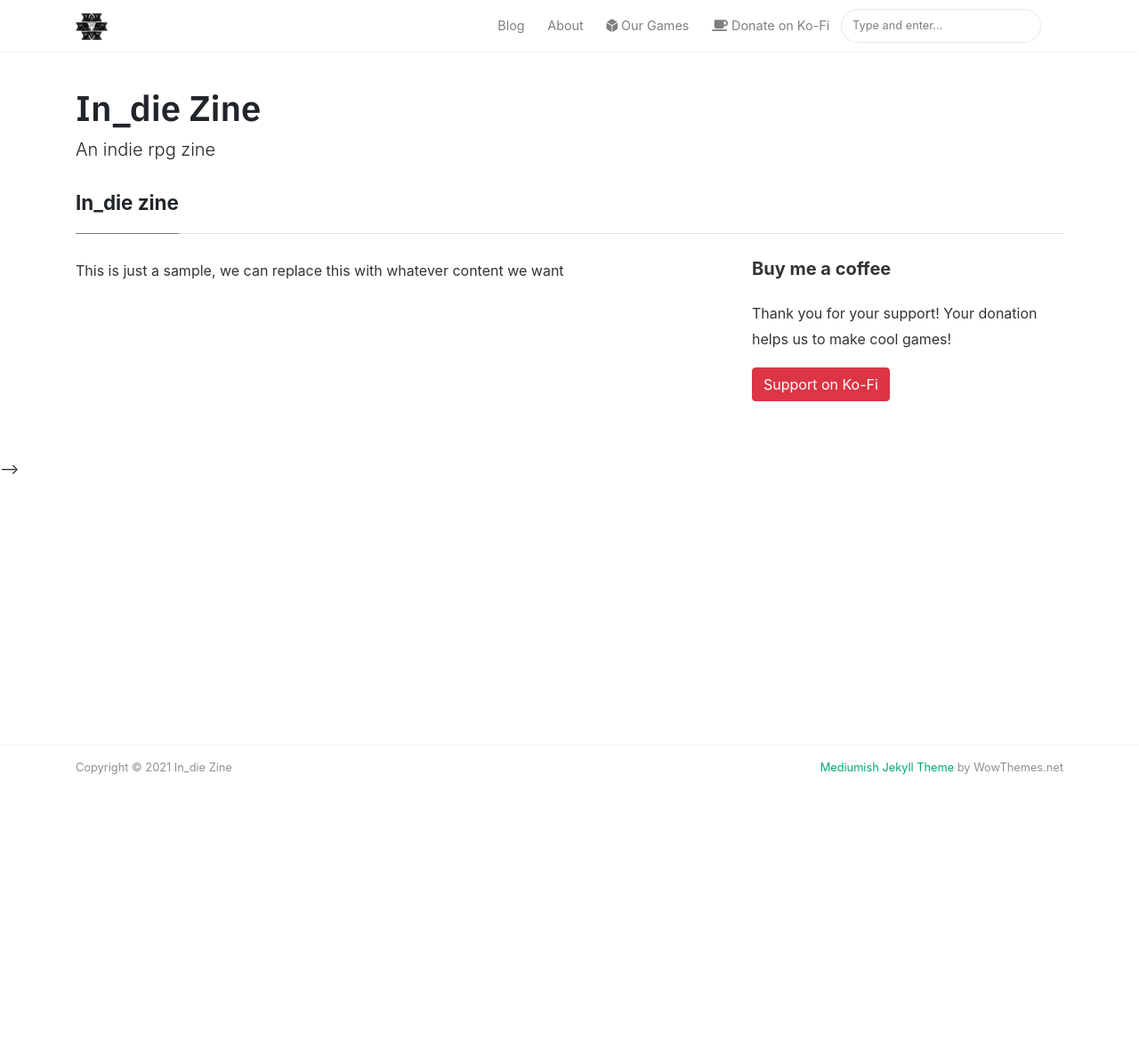
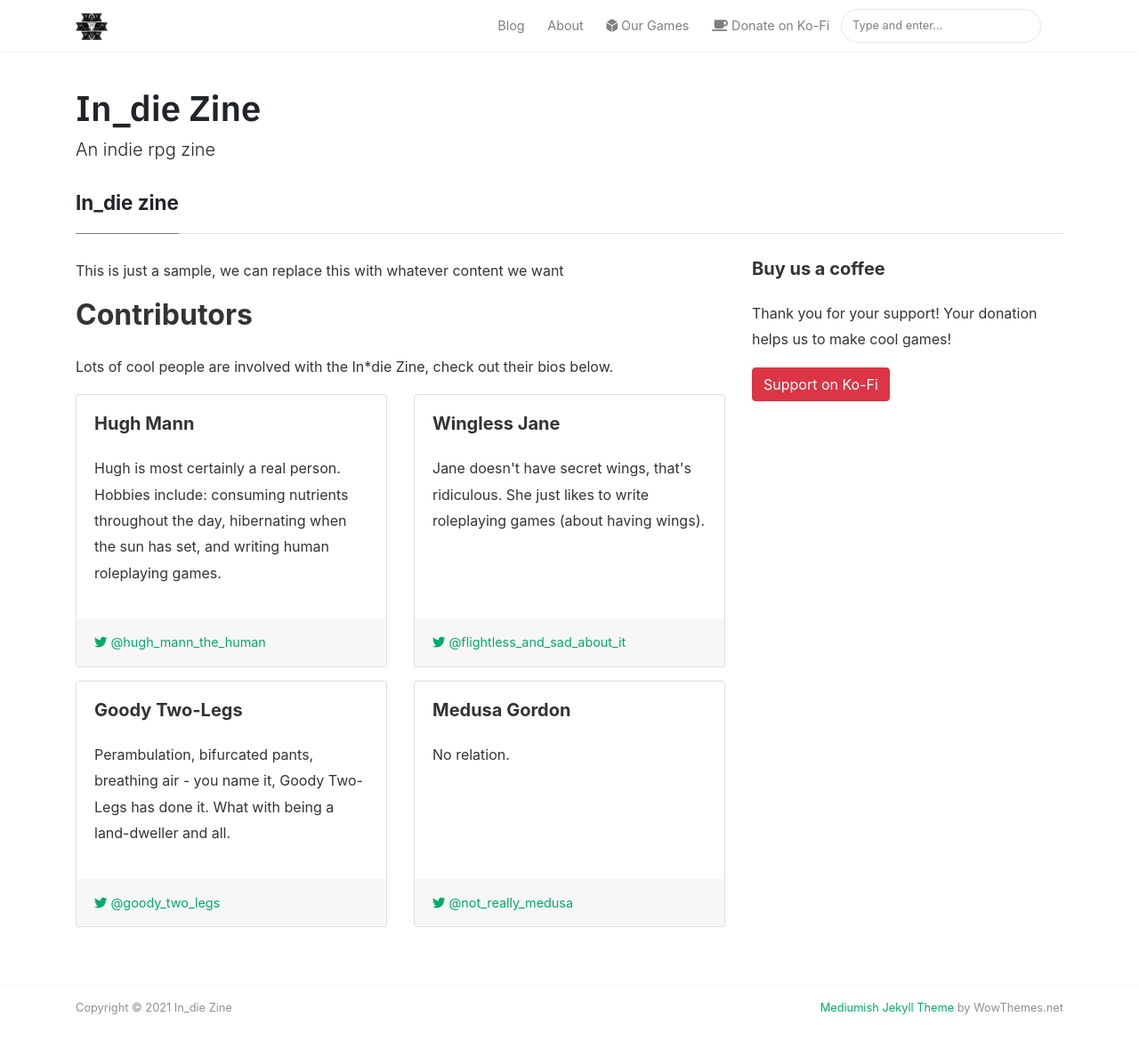
Before and after one commit to indie-zine/indie-zine.github.io, a Jekyll site: the page built from _pages/about.md, in a window 1280 px wide and 1216 px high. Shown: the top 1179 px of the window at 89% size. Built offline with Jekyll 4.4.1, drawn with Linux system fonts in a browser that asks for light colours; nearby versions of some CDN libraries.

Commit message:
Add contributors section to the "About" page
Closes #4

```diff
--- a/_layouts/page.html
+++ b/_layouts/page.html
@@ -11,16 +11,4 @@ layout: default
     <div class="article-post">
     {{content}}
     </div>
-
-    {% if page.comments == true %}
-
-    <!-- We don't want comments, for now
-    <div id="comments" class="row mb-5">
-        <div class="col-md-8">
-            {% include disqus.html %}
-        </div>
-    </div>
-    -->
-
-    {% endif %}
 </section>
--- a/_pages/about.md
+++ b/_pages/about.md
@@ -6,21 +6,72 @@ comments: true
 ---
 
 <div class="row justify-content-between">
-<div class="col-md-8 pr-5">
+  <div class="col-md-8">
+    <div class="row">
+      <div class="col-sm-12">
+        <p>This is just a sample, we can replace this with whatever content we want</p>
+      </div>
+    </div>
 
-<p>This is just a sample, we can replace this with whatever content we want</p>
+    <div class="row">
+      <div class="col-sm-12">
+        <h2>Contributors</h2>
 
+        <p>Lots of cool people are involved with the In*die Zine, check out their bios below.</p>
+
+        <div class="card-deck contributors-row">
+          <div class="contributor card">
+            <div class="card-body">
+              <h5 class="card-title">Hugh Mann</h5>
+              <p class="card-text">Hugh is most certainly a real person. Hobbies include: consuming nutrients throughout the day, hibernating when the sun has set, and writing human roleplaying games.</p>
+            </div>
+            <div class="card-footer">
+              <span class="contributor-contact"><a href="https://twitter.com/in_die_zine"><i class="fab fa-twitter"></i> @hugh_mann_the_human</a></span>
+            </div>
+          </div>
+          <div class="contributor card">
+            <div class="card-body">
+              <h5 class="card-title">Wingless Jane</h5>
+              <p class="card-text">Jane doesn't have secret wings, that's ridiculous. She just likes to write roleplaying games (about having wings).</p>
+            </div>
+            <div class="card-footer">
+              <span class="contributor-contact"><a href="https://twitter.com/in_die_zine"><i class="fab fa-twitter"></i> @flightless_and_sad_about_it</a></span>
+            </div>
+          </div>
+        </div>
+        <div class="card-deck contributors-row">
+          <div class="contributor card">
+            <div class="card-body">
+              <h5 class="card-title">Goody Two-Legs</h5>
+              <p class="card-text">Perambulation, bifurcated pants, breathing air - you name it, Goody Two-Legs has done it. What with being a land-dweller and all.</p>
+            </div>
+            <div class="card-footer">
+              <span class="contributor-contact"><a href="https://twitter.com/in_die_zine"><i class="fab fa-twitter"></i> @goody_two_legs</a></span>
+            </div>
+          </div>
+          <div class="contributor card">
+            <div class="card-body">
+              <h5 class="card-title">Medusa Gordon</h5>
+              <p class="card-text">No relation.</p>
+            </div>
+            <div class="card-footer">
+              <span class="contributor-contact"><a href="https://twitter.com/in_die_zine"><i class="fab fa-twitter"></i> @not_really_medusa</a></span>
+            </div>
+          </div>
+        </div>
+      </div>
+
+    </div>
+  </div>
+
+  <div class="col-md-4">
+    <div class="sticky-top sticky-top-80">
+      <h5>Buy us a coffee</h5>
+
+      <p>Thank you for your support! Your donation helps us to make cool games!</p>
+
+      <a target="_blank" href="https://ko-fi.com/indiezinettrpg" class="btn btn-danger">Support on Ko-Fi</a>
+
+    </div>
+  </div>
 </div>
-
-<div class="col-md-4">
-
-<div class="sticky-top sticky-top-80">
-<h5>Buy me a coffee</h5>
-
-<p>Thank you for your support! Your donation helps us to make cool games!</p>
-
-<a target="_blank" href="https://ko-fi.com/indiezinettrpg" class="btn btn-danger">Support on Ko-Fi</a>
-
-</div>
-</div>
-</div>
--- a/assets/css/screen.css
+++ b/assets/css/screen.css
@@ -899,3 +899,12 @@ iframe {
     opacity: 0;
     transition: opacity .25s;
 }
+
+/** Contributor cards (about page) **/
+.contributors-row > .contributor {
+    margin-bottom: 15px !important;
+}
+
+.card-footer .contributor-contact {
+    font-size: .9rem;
+}
```
